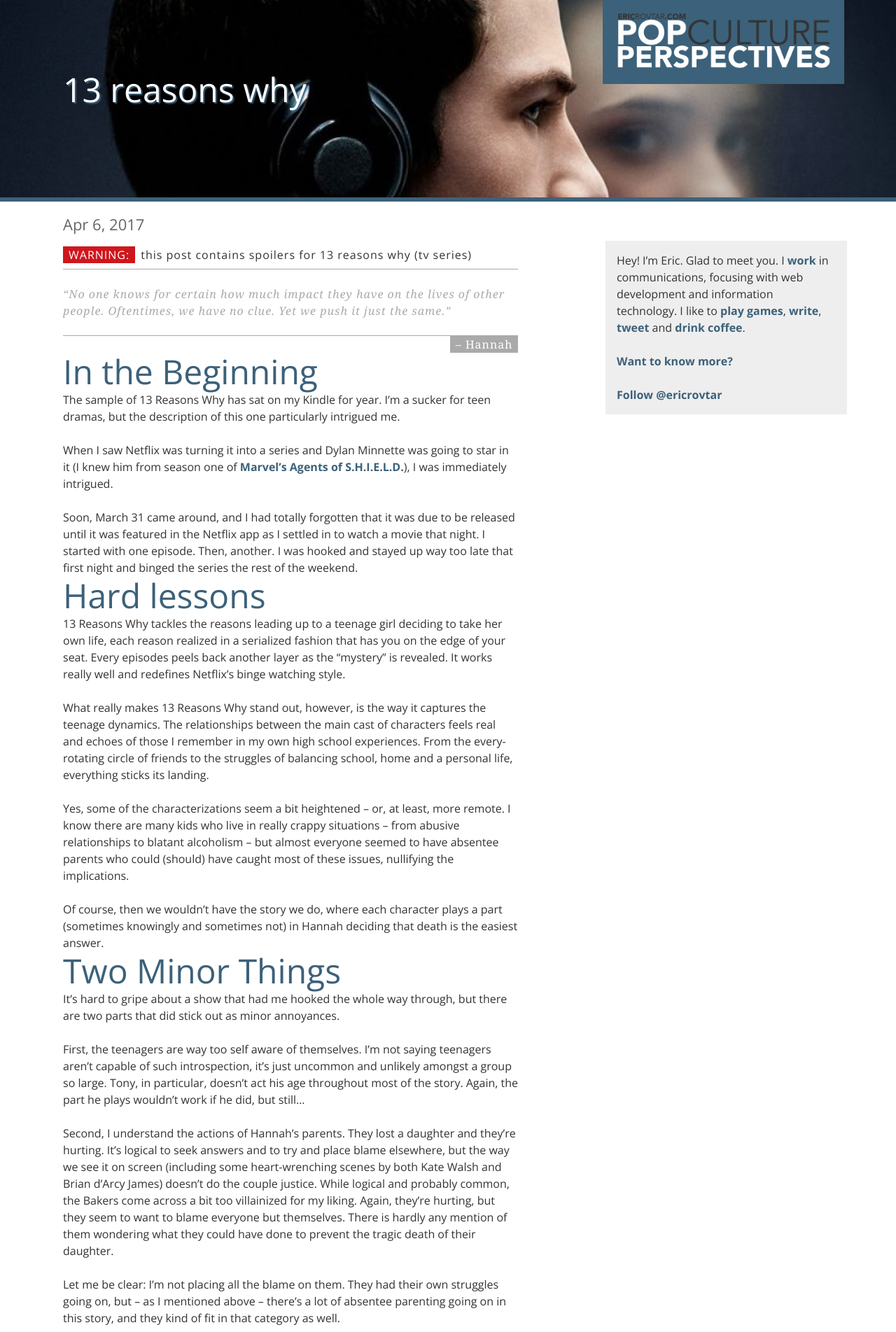
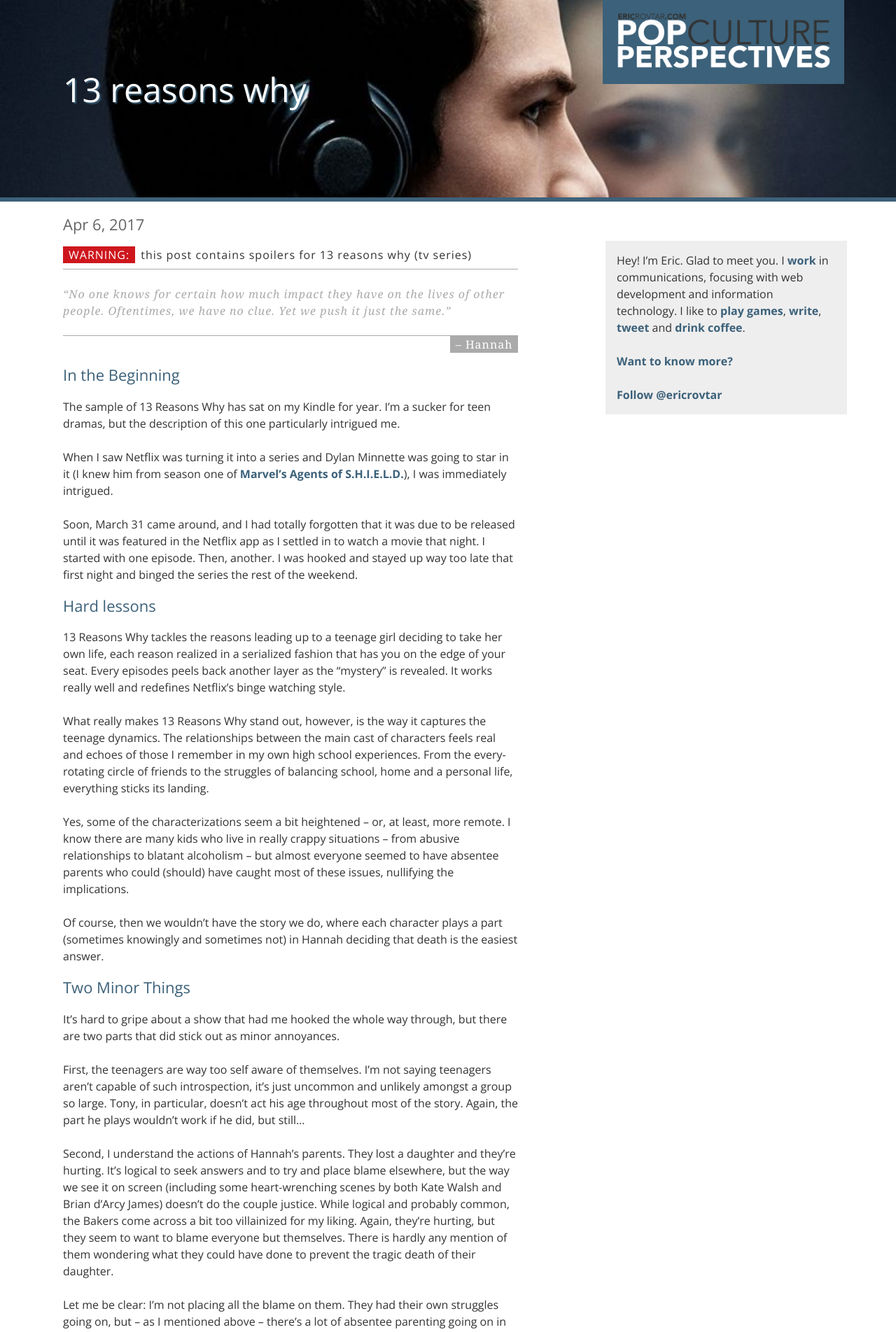
Before and after one commit to ericrovtar/ericrovtar.github.io, a Jekyll site: the page built from _posts/2017-04-06-13-reasons-why-review.md, in a window 1280 px wide. Shown: the top 1903 px of the page at 70% size. Built offline with Jekyll 4.4.1, drawn with Linux system fonts in a browser that asks for light colours; nearby versions of some CDN libraries; comment, search, counter and statistics services are not loaded.

Commit message:
Copy edits

```diff
--- a/_posts/2017-04-06-13-reasons-why-review.md
+++ b/_posts/2017-04-06-13-reasons-why-review.md
@@ -20,7 +20,7 @@
     </cite>
 </blockquote>
 
-# In the Beginning
+## In the Beginning
 
 The sample of 13 Reasons Why has sat on my Kindle for year. I&rsquo;m a sucker for teen dramas, but the description
 of this one particularly intrigued me.
@@ -33,7 +33,7 @@
 the Netflix app as I settled in to watch a movie that night. I started with one episode. Then, another. I was
 hooked and stayed up way too late that first night and binged the series the rest of the weekend.
 
-# Hard lessons
+## Hard lessons
 
 13 Reasons Why tackles the reasons leading up to a teenage girl deciding to take her own life, each reason
 realized in a serialized fashion that has you on the edge of your seat. Every episodes peels back another layer as
@@ -52,7 +52,7 @@
 Of course, then we wouldn&rsquo;t have the story we do, where each character plays a part (sometimes knowingly and
 sometimes not) in Hannah deciding that death is the easiest answer.
 
-# Two Minor Things
+## Two Minor Things
 
 It&rsquo;s hard to gripe about a show that had me hooked the whole way through, but there are two parts that did
 stick out as minor annoyances.
@@ -78,7 +78,7 @@
 
 Still, these two small points don&rsquo;t hold 13 Reasons Why back from greatness and must see status.
 
-# Aftermath
+## Aftermath
 
 As I finished the final two episodes, having uncovered most of the mystery at this point, what intrigued me the
 most were the seeds planted for an assumed second season. Having still not read the book, I&rsquo;m very intrigued
@@ -91,7 +91,7 @@
 episodes, I figured this had to be a one-off miniseries, but they laid enough ground work to make my intrigued for
 season two (should one happen).
 
-# Conclusion
+## Conclusion
 
 It excites me to see how many people are talking about this show online. Sometimes Netflix shows are released
 without much hoopla and seem to go unnoticed, as others, like those by Marvel, are touted on high shoulders.
```
